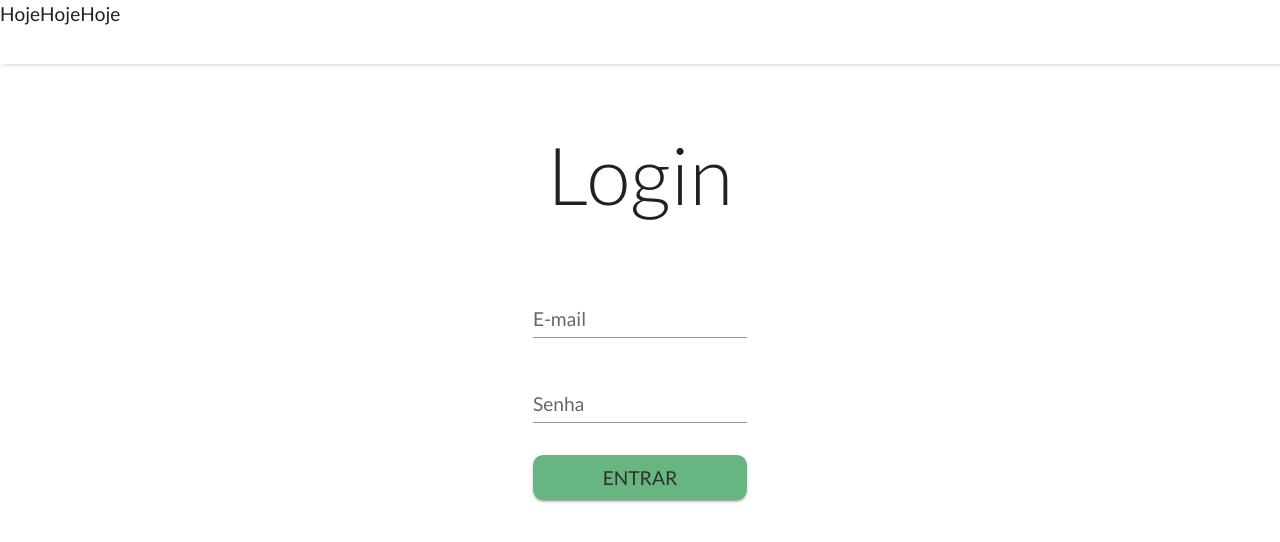
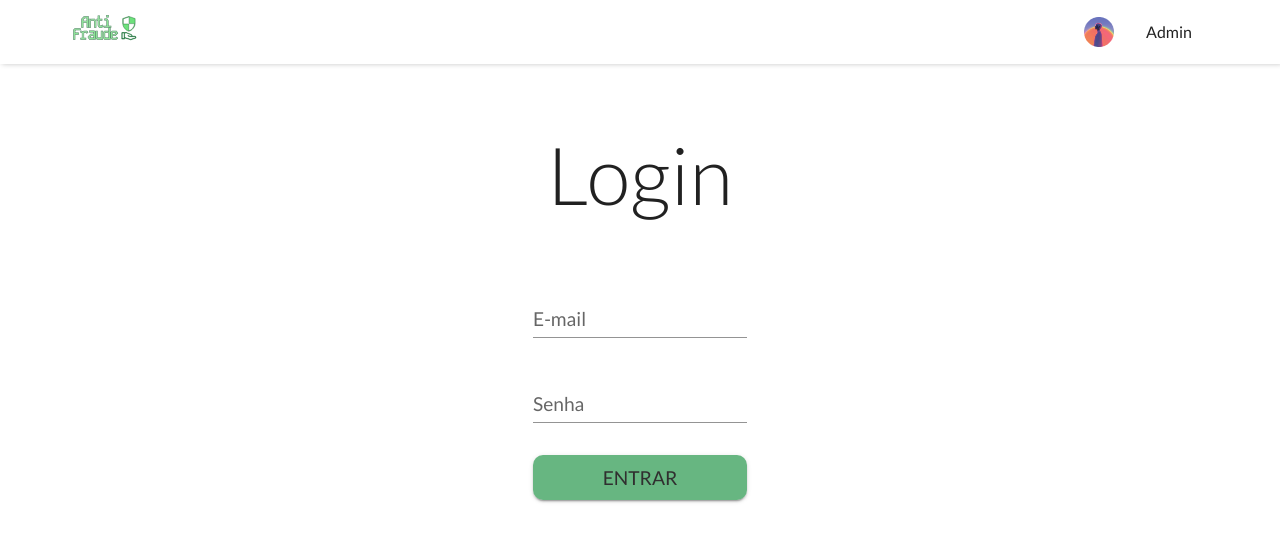
Before and after one commit to Leonardobern10/dashboard_anti_fraude, a React (Vite) app: page /login in a window 1280 px wide. Shown: the top 542 px of the page. Built offline with nearby package versions, Linux system fonts and the light colour scheme.

Commit message:
"refactoring"

```diff
--- a/src/components/Header/Header.tsx
+++ b/src/components/Header/Header.tsx
@@ -1,4 +1,6 @@
-import { Stack, Typography } from "@mui/material";
+import { Box, Stack, Typography } from "@mui/material";
+import logo from "/logo.svg";
+import avatar from "../../assets/img/user_avatar.png";
 
 export default function Header() {
   return (
@@ -7,12 +9,29 @@ export default function Header() {
       sx={{
         height: "8vh",
         boxShadow: "2px 0px 5px #c5c5c5",
+        alignItems: "center",
+        justifyContent: "space-between",
+        paddingX: 8,
       }}
       component="header"
     >
-      <Typography>Hoje</Typography>
-      <Typography>Hoje</Typography>
-      <Typography>Hoje</Typography>
+      <Box>
+        <Box>
+          <img src={logo} loading="lazy" alt="logo" />
+        </Box>
+      </Box>
+      <Stack
+        direction="row"
+        spacing={4}
+        sx={{
+          justifyContent: "space-between",
+          alignItems: "center",
+          paddingRight: 3,
+        }}
+      >
+        <img src={avatar} loading="lazy" alt="user image" />
+        <Typography variant="body2">Admin</Typography>
+      </Stack>
     </Stack>
   );
 }
```
Also changed, not shown: public/logo.svg (added), src/assets/img/user_avatar.png (added).
